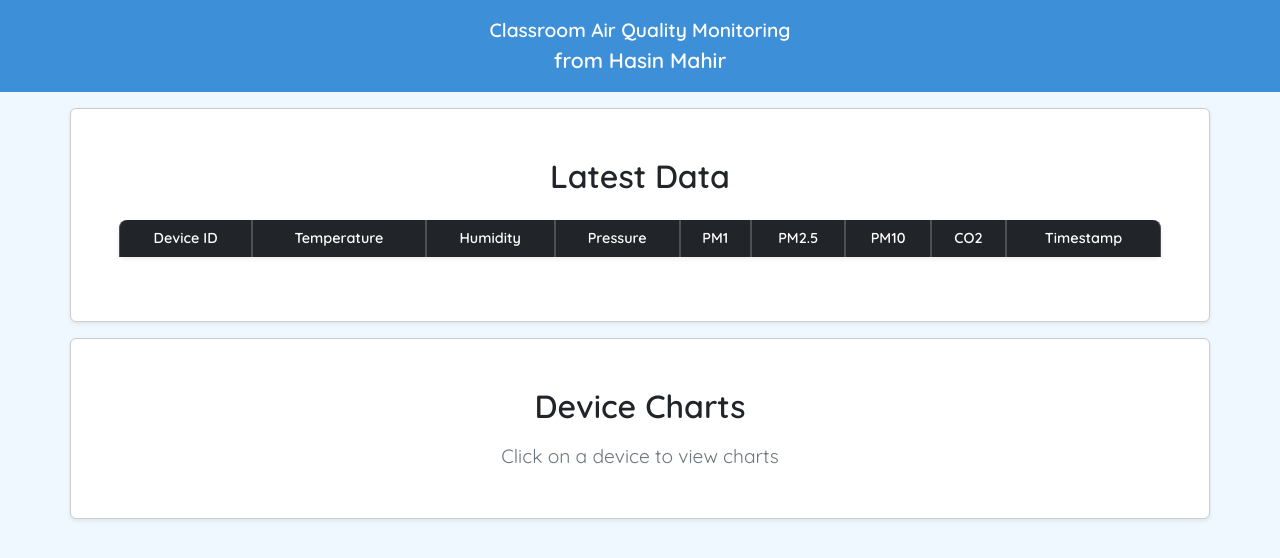
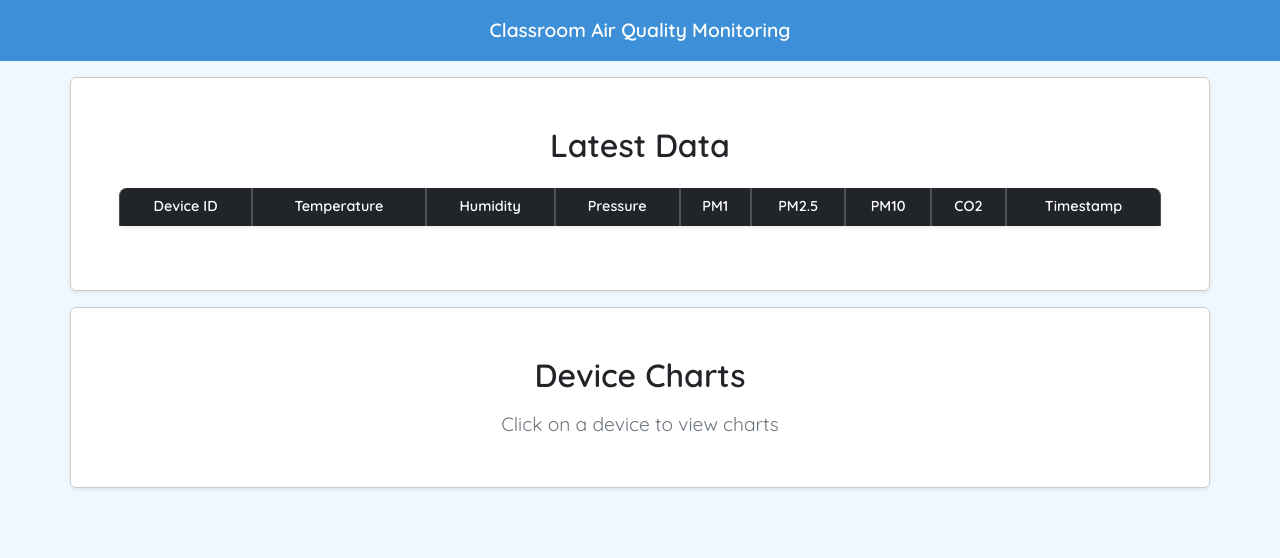
Before and after one commit to HasinMahir77/CFD-Dashboard, a plain HTML site: page index.html in a window 1280 px wide. Drawn offline with nearby package versions, Linux system fonts and the light colour scheme; no server answers.

Commit message:
Update index.html

```diff
--- a/index.html
+++ b/index.html
@@ -22,7 +22,6 @@
   <body class="aliceblue">
     <div class="top-bar d-flex flex-column align-items-center p-3">
       <span>Classroom Air Quality Monitoring</span>
-      <small>from Hasin Mahir</small>
     </div>
 
     <!-- Table Section -->
```
